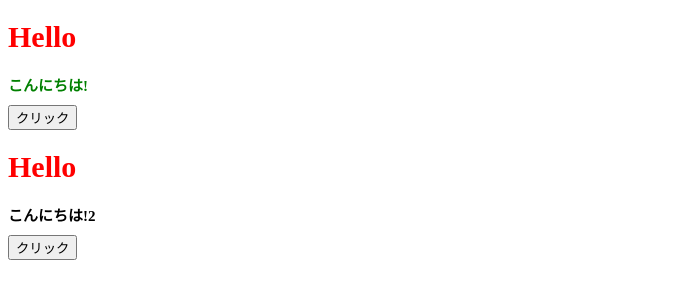
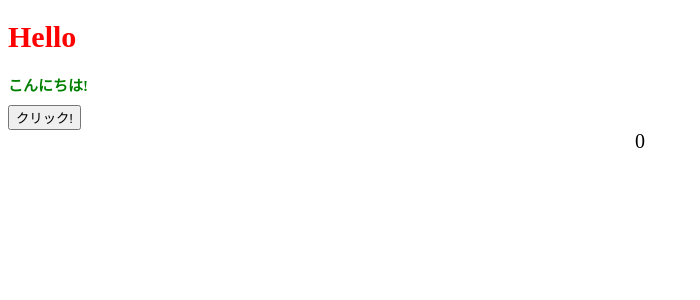
Before and after one commit to tadume/react_tutorial, a React (Create React App) app: page / in a window 1280 px wide. Shown: the top 300 px of the page, without its empty margins (0-700 px from the left). Built offline with nearby package versions, Linux system fonts and the light colour scheme.

Commit message:
useStateの使い方

```diff
--- a/src/App.jsx
+++ b/src/App.jsx
@@ -1,4 +1,9 @@
+import { useState } from 'react';
+
 export const App = (props) => {
+  // stateを定義
+  const [num, setNum] = useState(0);
+
   // オブジェクトの分割代入
   // 初期値を持たせる
   const { color = 'black', children } = props;
@@ -9,14 +14,23 @@ export const App = (props) => {
     color,
   };
 
-  // イベント関数を作成
-  const alertEvent = () => alert('初めてのイベント');
+  // stateの更新イベント
+  // const plusNum = () => setNum(num + 1);
+
+  // Reactがstateをバッチ化していることを確認
+  const testPlusNum = () => {
+    // 1回しか実行されない(最後に実行されるstateの更新のみが行われる!!)
+    console.log('state更新');
+    setNum(num + 1);
+    setNum(num + 1); // これだけ実行される
+  };
 
   return (
     <>
       <h1 style={{ fontSize: 30, color: 'red' }}>Hello</h1>
       <h1 style={worldStyle}>{children}</h1>
-      <button onClick={alertEvent}>クリック</button>
+      <button onClick={testPlusNum}>クリック!</button>
+      <div style={{ textAlign: 'center', fontSize: 20 }}>{num}</div>
     </>
   );
 };
--- a/src/index.js
+++ b/src/index.js
@@ -11,6 +11,5 @@ root.render(
   <>
     {/* tsx または jsx にしないと、コンポーネントと判断されないので、自動インポートができない!!! */}
     <App color="green">こんにちは!</App>
-    <App>こんにちは!2</App>
   </>,
 );
```
